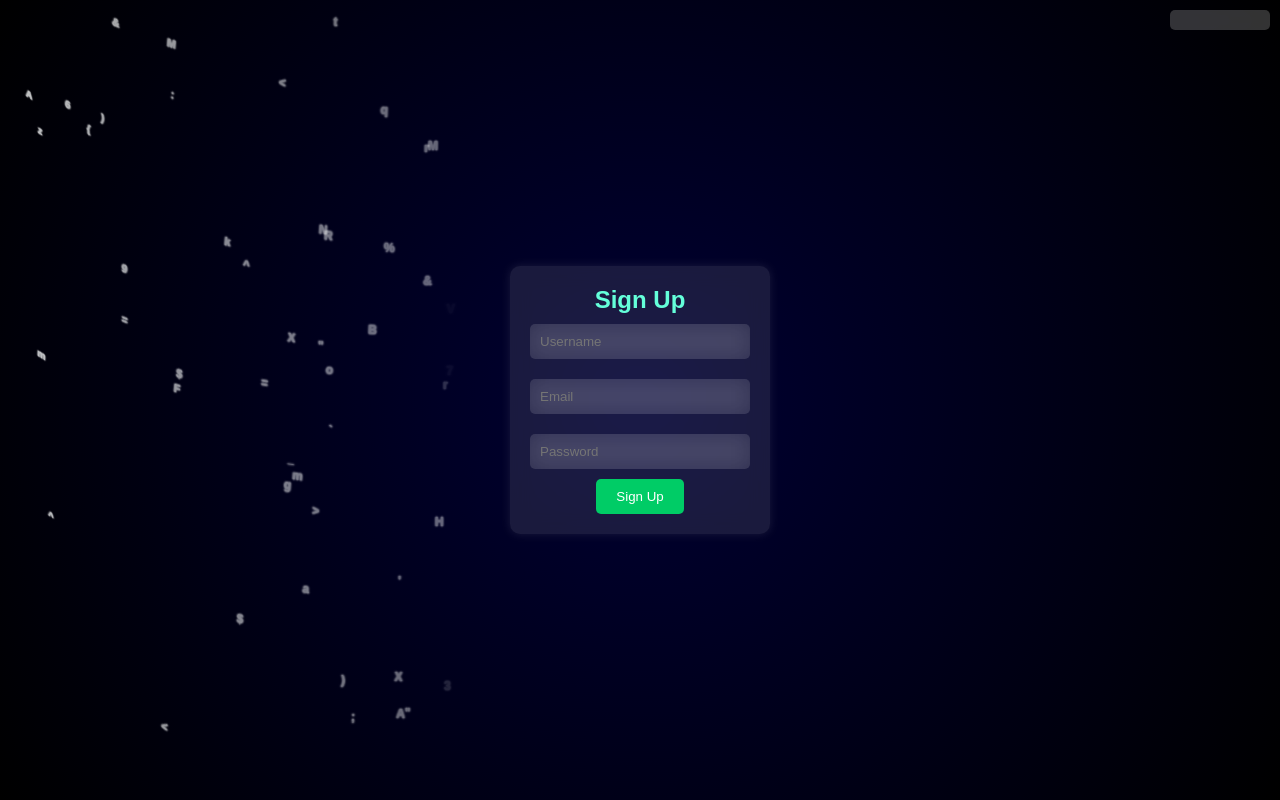
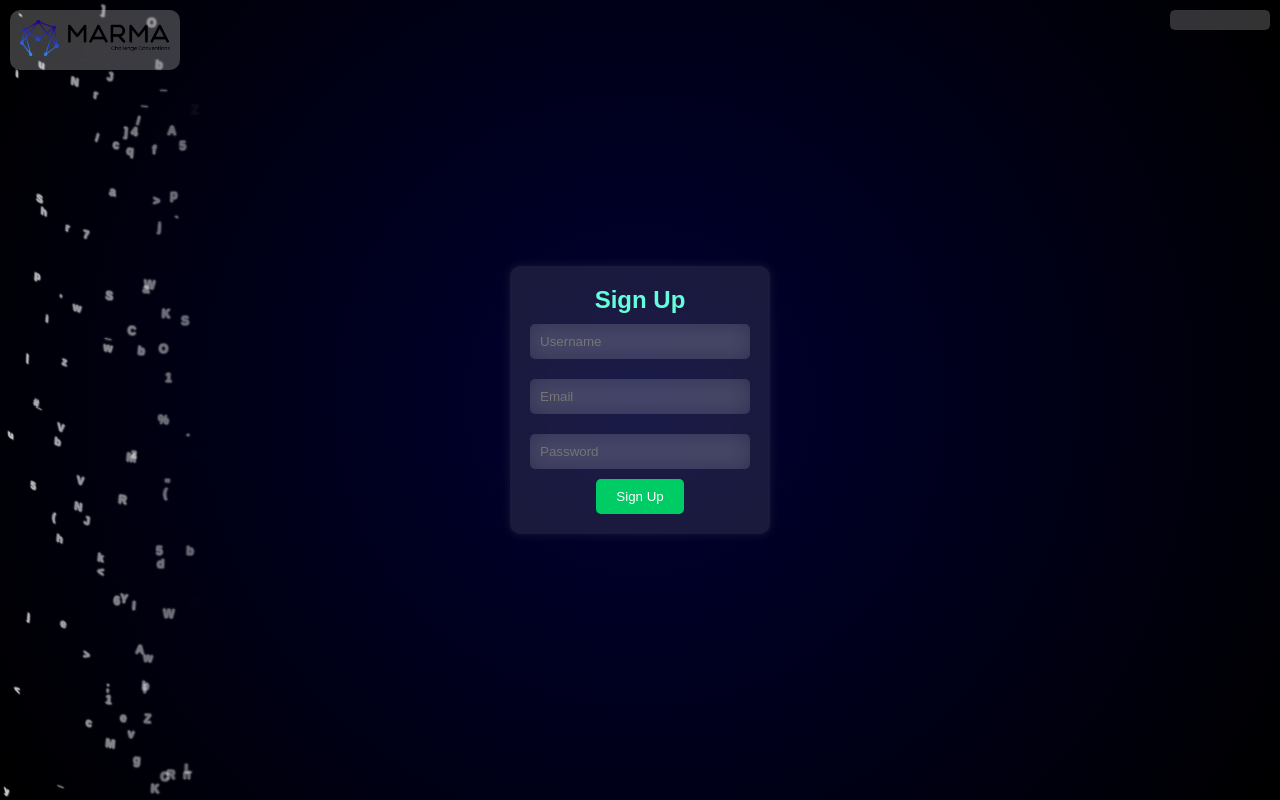
Before and after one commit to marma-akshay/marma_test_1, a React (Create React App) app in the folder frontend/: page /signup in a window 1280 px wide. Built offline with nearby package versions, Linux system fonts and the light colour scheme; a web font is replaced by a local one.

Commit message:
adding logo to sign up page

```diff
--- a/frontend/src/components/SignUp.css
+++ b/frontend/src/components/SignUp.css
@@ -9,6 +9,21 @@
   position: relative;
   overflow: hidden;
   font-weight: bold;
+}
+
+.logo-container {
+  position: absolute;
+  top: 10px;
+  left: 10px;
+  background: rgba(255, 255, 255, 0.232);
+  backdrop-filter: blur(10px);
+  border-radius: 10px;
+  padding: 10px;
+  max-width: 150px;
+}
+
+.logo {
+  width: 100%;
 }
 
 .sign-up-glass {
@@ -76,7 +91,7 @@
     opacity: 0.4;
   }
   100% {
-    transform: translateX(35vw);
+    transform: translateX(15vw);
     opacity: 0;
   }
 }
@@ -96,7 +111,7 @@
 }
 
 .auth-options-signup:hover {
-  height: 140px;
+  height: 100px;
 }
 
 .auth-options-content-signup {
--- a/frontend/src/components/SignUp.js
+++ b/frontend/src/components/SignUp.js
@@ -1,6 +1,7 @@
 import React, { useState } from 'react';
 import { useNavigate, Link } from 'react-router-dom';
 import './SignUp.css';
+import logo from '../assets/logo.png';
 
 function SignUp() {
   const [username, setUsername] = useState('');
@@ -10,7 +11,7 @@ function SignUp() {
   const navigate = useNavigate();
 
   const dataPoints = [];
-  for (let i = 0; i < 50; i++) {
+  for (let i = 0; i < 100; i++) {
     const position = Math.random() * 100 + "vh";
     const point = {
       character: String.fromCharCode(33 + Math.floor(Math.random() * (126 - 33))),
@@ -45,6 +46,9 @@ function SignUp() {
 
   return (
     <div className="sign-up-container">
+      <div className="logo-container">
+        <img src={logo} alt="Logo" className="logo" />
+      </div>
       {dataPoints.map((point, index) => {
         let style = {
           top: point.position,
```
